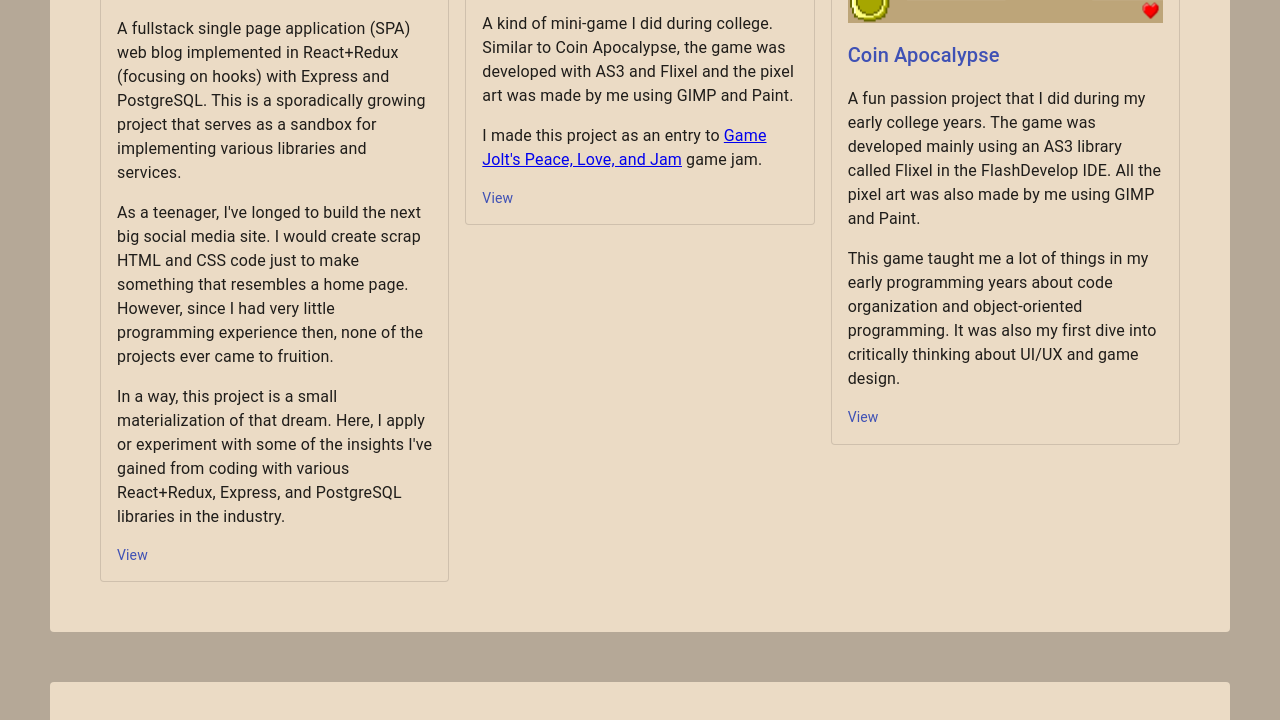
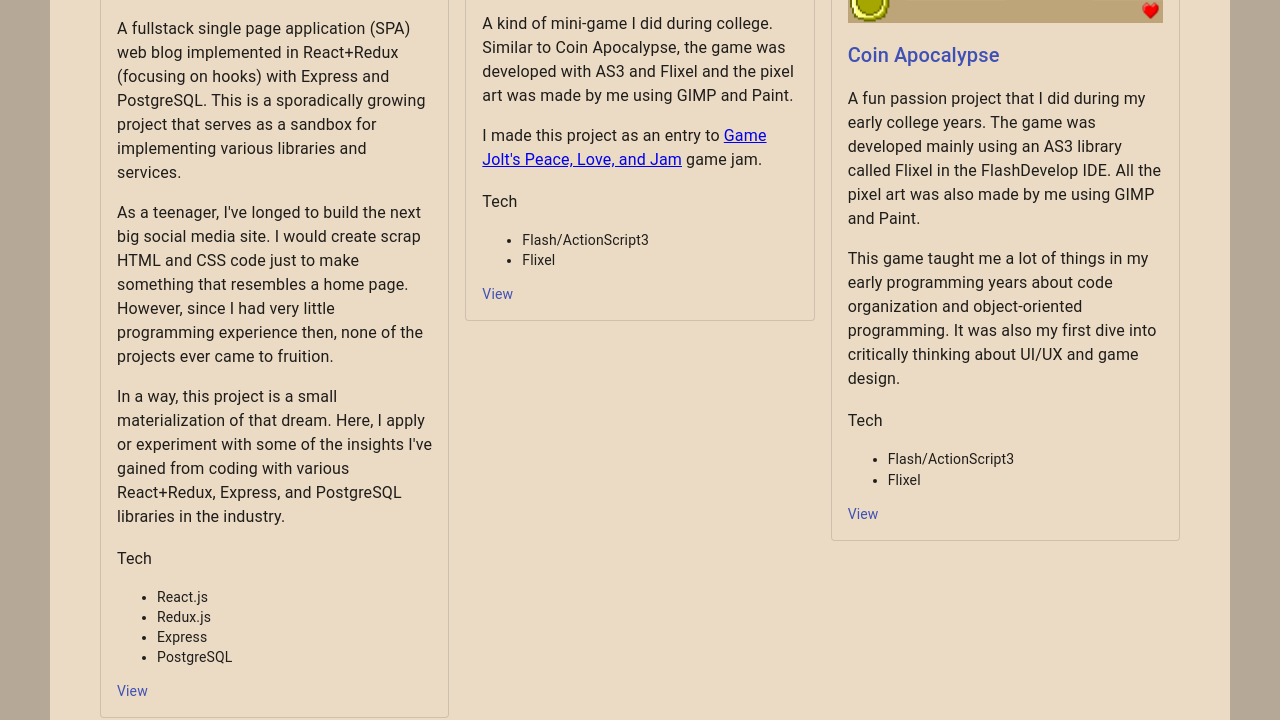
Before and after one commit to vandenn/personal-site, a Gatsby site: page / in a window 1280 px wide. Shown: the part 3754-4474 px from the top of the page. Built offline with nearby package versions, Linux system fonts and the light colour scheme; Gatsby itself is replaced by a stand-in of ours.

Commit message:
fix: Show project tech

```diff
--- a/src/components/sections/projects.js
+++ b/src/components/sections/projects.js
@@ -70,6 +70,7 @@ const Projects = (props) => {
             {title}
           </Typography>
           <Typography dangerouslySetInnerHTML={{ __html: html }} />
+          {renderTech()}
           <Link href={link} target='_blank' rel='noopener'>
             View
           </Link>
```
